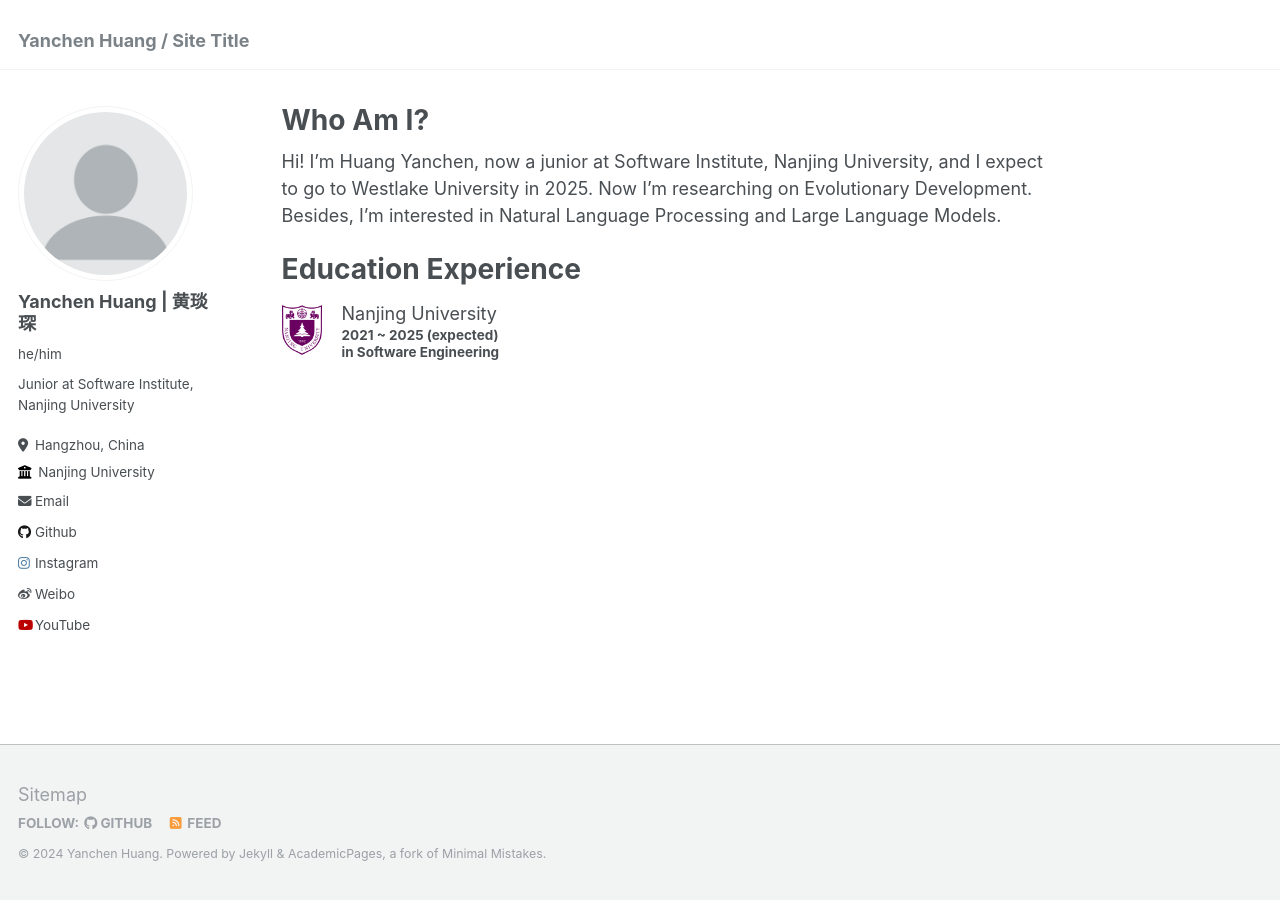
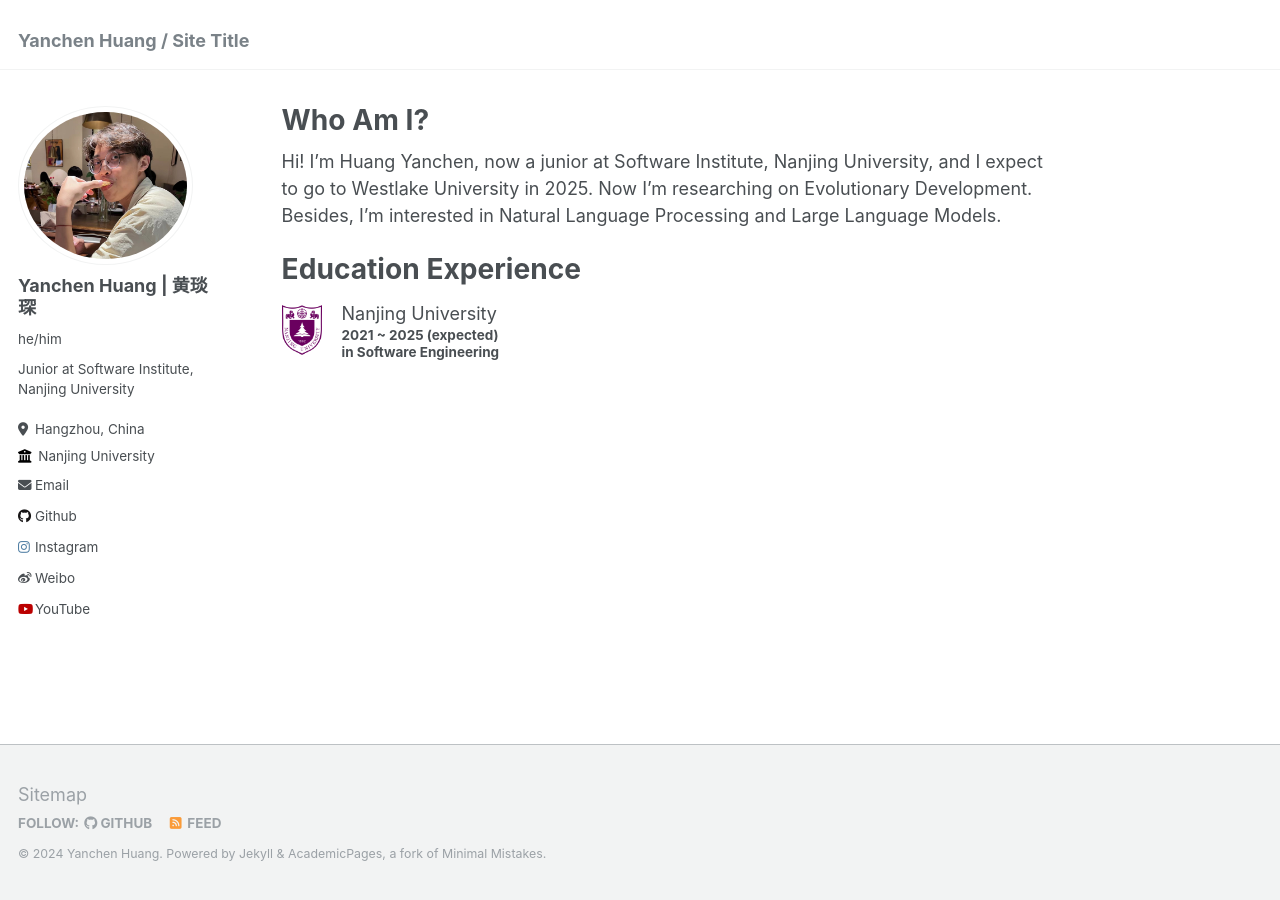
Before and after one commit to 02hyc/02hyc.github.io, a Jekyll site: the page built from _pages/about.md, in a window 1280 px wide. Built offline with Jekyll 4.4.1, drawn with Linux system fonts in a browser that asks for light colours.

Commit message:
photo test: change the base url in config

```diff
--- a/_config.yml
+++ b/_config.yml
@@ -12,7 +12,7 @@
 title_separator          : "-"
 name                     : &name "Yanchen Huang"
 description              : &description "personal description"
-url                      : https://academicpages.github.io # the base hostname & protocol for your site e.g. "https://mmistakes.github.io"
+url                      : https://02hyc.github.io # the base hostname & protocol for your site e.g. "https://mmistakes.github.io"
 baseurl                  : "" # the subpath of your site, e.g. "/blog"
 repository               : "academicpages/academicpages.github.io"
 
@@ -21,7 +21,7 @@
 #               Additional customization can be done by editing /_includes/author-profile.html
 author:
   # Biographic information
-  avatar           : "profile.png"
+  avatar           : "life-photo-cut.jpg"
   name             : "Yanchen Huang | 黄琰琛"
   pronouns         : "he/him"
   bio              : "Junior at Software Institute, Nanjing University"
```
